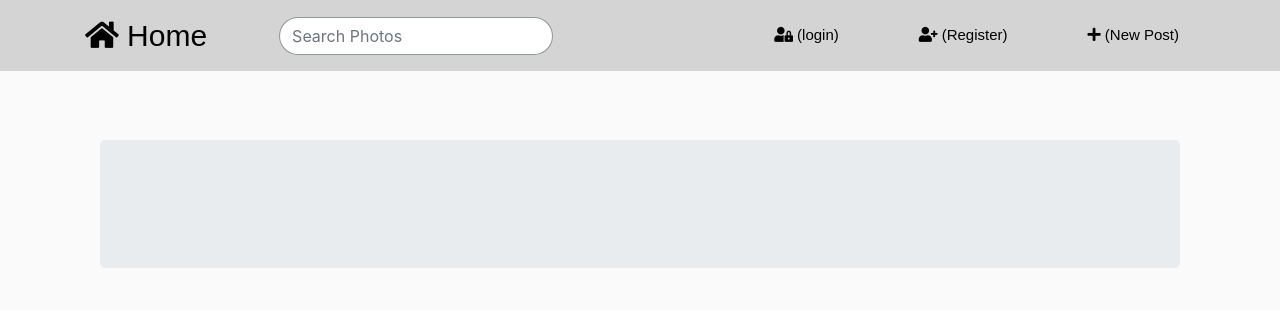
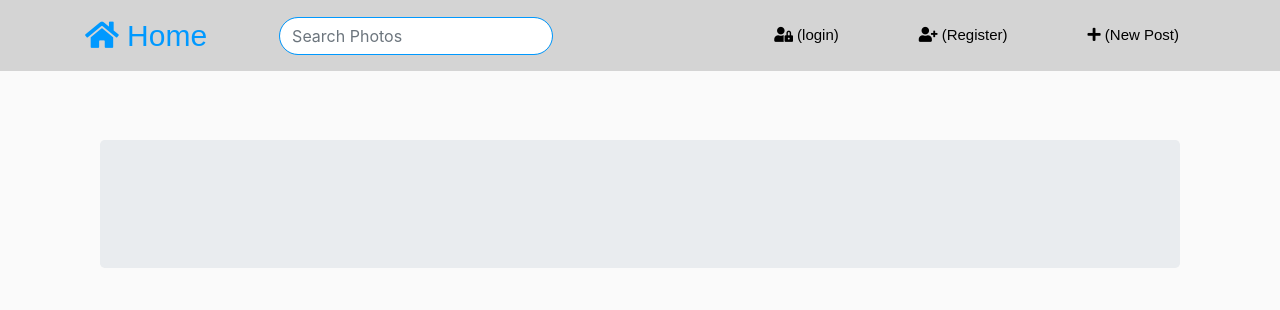
Before and after one commit to omarion3698/awwards, a Django app: page /project/list in a window 1280 px wide. Shown: the top 310 px of the page. Run offline with Django 3.2, Linux system fonts and the light colour scheme; data that the repository does not hold is empty; some libraries are stand-ins or nearby versions; some web fonts are replaced.

Commit message:
Edit styling

```diff
--- a/awwards/static/css/styles.css
+++ b/awwards/static/css/styles.css
@@ -48,7 +48,7 @@ button:hover, a:hover {
   border-bottom: 1px solid #e3e3e3;
 }
 .article-metadata a:hover {
-  color: #333;
+  color: rgb(0, 217, 255);
   text-decoration: none;
 }
 .article-svg {
@@ -61,11 +61,11 @@ small {
 }
 body {
   background: #fafafa;
-  color: #333333;
+  color: #0099ff;
   margin-top: 5rem;
 }
 h1, h2, h3, h4, h5, h6 {
-  color: #000000;
+  color: #0099ff;
 }
 ul {
   margin: 0;
@@ -75,7 +75,7 @@ ul {
 }
 #gram {
   font-family: sans-serif;
-  color: #000;
+  color: #0099ff;
   font-size: 30px;
 }
 .site-header {
@@ -109,7 +109,7 @@ a {
   font-family: sans-serif;
 }
 #search {
-  border: 1px solid #02241956;
+  border: 1px solid #0099ff;
   border-radius: 100px;
 }
 #scrollable {
```
Also changed, not shown: awwards/migrations/0006_remove_project_img.py (added), awwards/migrations/0007_project_img.py (added), requirements.txt (line endings or trailing spaces).
